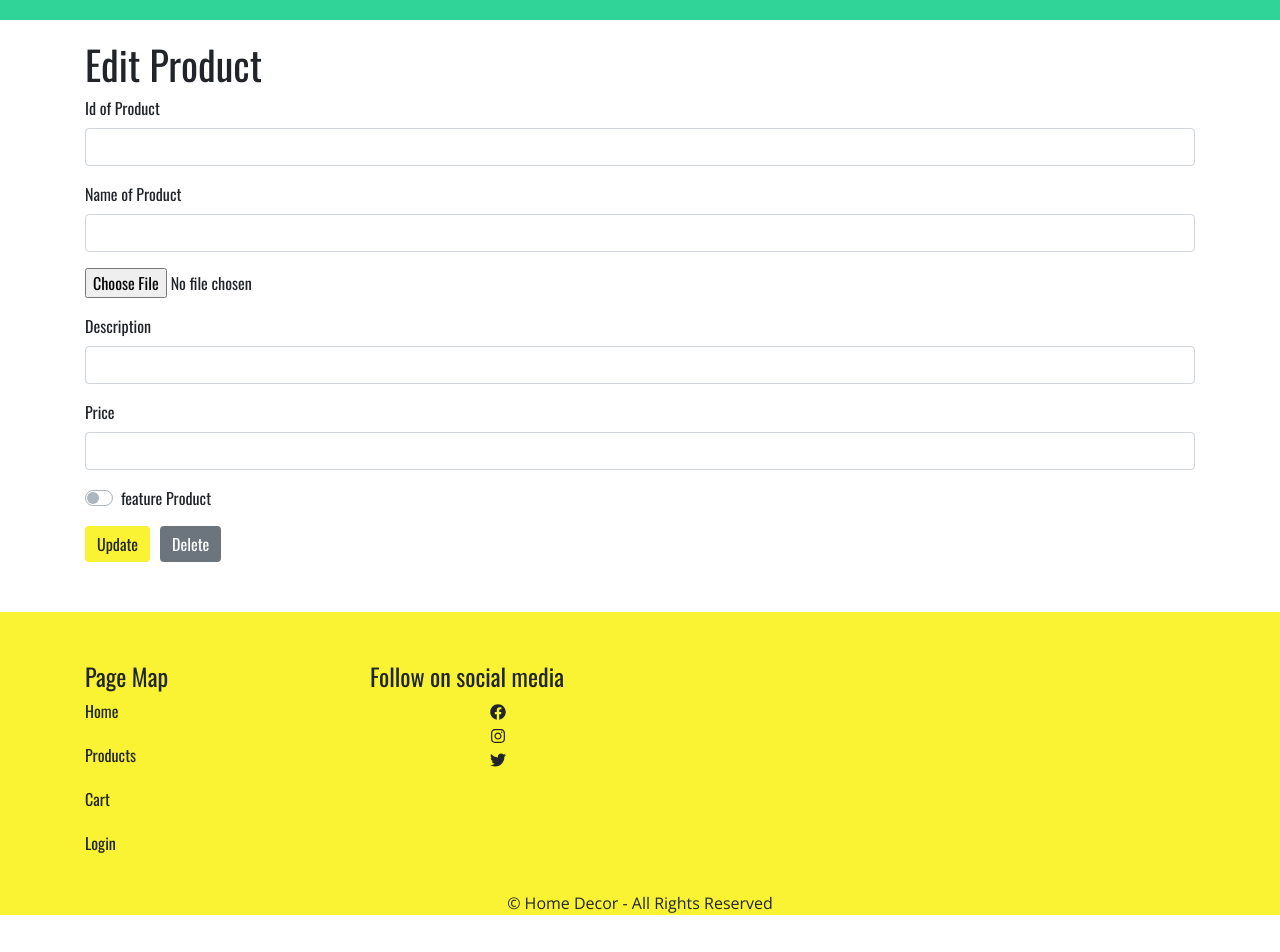
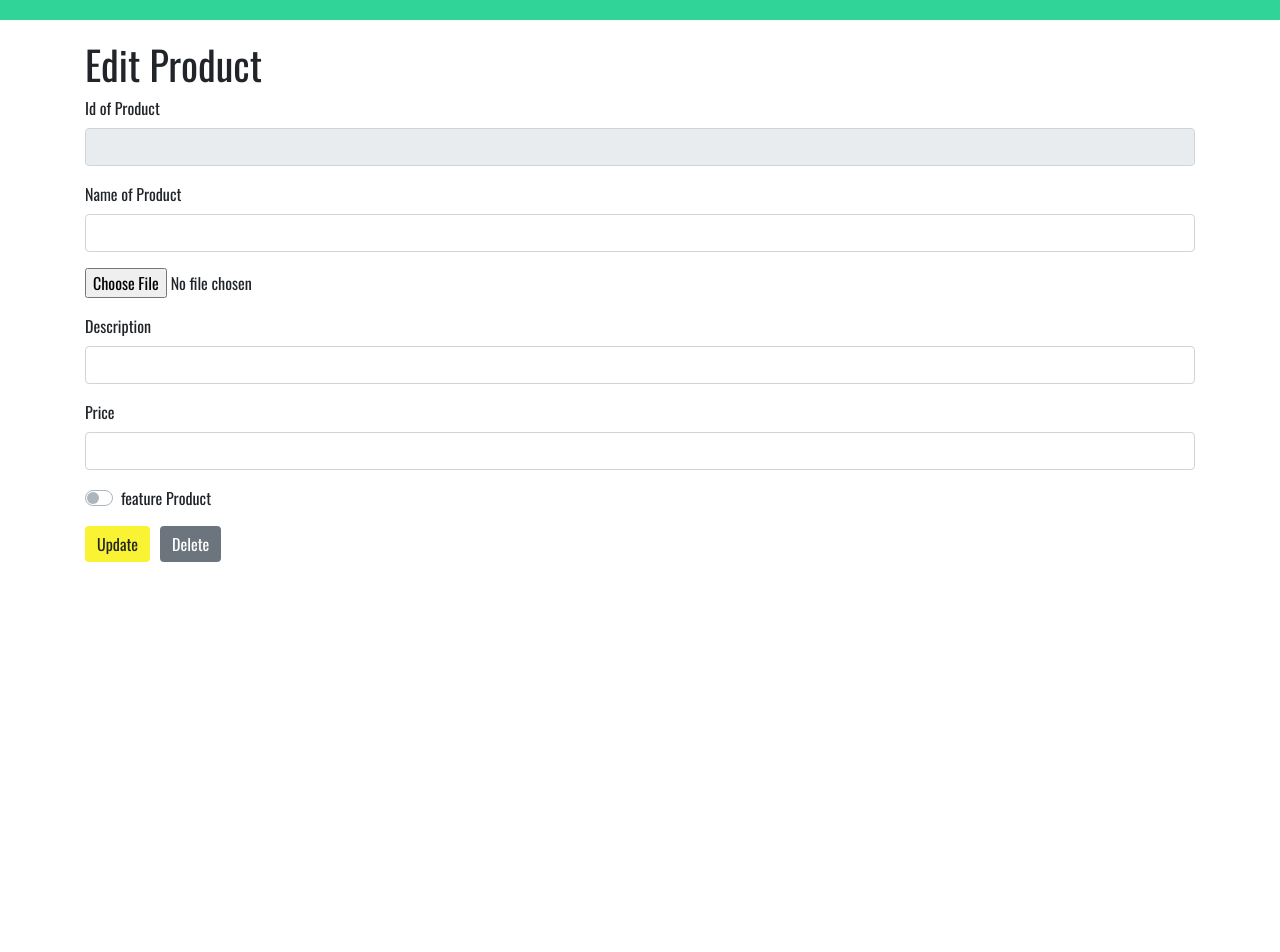
Before and after one commit to moises-magalhaes/semester-project-3, a React (Create React App) app: page /Edit/1 in a window 1280 px wide. Shown: the part 60-1012 px from the top of the page. Before the commit the page ends 975 px from the top, so only its background shows below. Built offline with nearby package versions, Linux system fonts and the light colour scheme.

Commit message:
debugging code

```diff
--- a/package.json
+++ b/package.json
@@ -7,11 +7,13 @@
 		"@fortawesome/free-brands-svg-icons": "^5.15.3",
 		"@fortawesome/free-solid-svg-icons": "^5.15.3",
 		"@fortawesome/react-fontawesome": "^0.1.14",
+		"@popperjs/core": "^2.11.0",
 		"@testing-library/jest-dom": "^5.11.10",
 		"@testing-library/react": "^11.2.6",
 		"@testing-library/user-event": "^12.8.3",
 		"axios": "^0.24.0",
 		"bootstrap": "^4.6.0",
+		"jquery": "^3.6.0",
 		"mdb-ui-kit": "^3.5.1",
 		"react": "^17.0.2",
 		"react-bootstrap": "^1.5.2",
--- a/src/components/common/AdminLogin.js
+++ b/src/components/common/AdminLogin.js
@@ -32,6 +32,7 @@ function AdminLogin({ Login, error }) {
 							setDetails({ ...details, password: e.target.value })
 						}
 						value={details.password}
+						suggested="current-password"
 					/>
 				</Form.Group>
 
--- a/src/components/common/Footer.js
+++ b/src/components/common/Footer.js
@@ -1,5 +1,4 @@
 import React from "react";
-import { Link, BrowserRouter as Router } from "react-router-dom";
 import { FontAwesomeIcon } from "@fortawesome/react-fontawesome";
 import { faFacebook } from "@fortawesome/free-brands-svg-icons";
 import { faInstagram } from "@fortawesome/free-brands-svg-icons";
@@ -12,15 +11,14 @@ function Footer() {
 				<div className="footer-wrapper">
 					<div className="container">
 						<div className="row">
-							<Router>
 							{/* colum 1 */}
 							<div className="col-md-3 col-sm-6">
 								<h4>Page Map</h4>
 								<ul className="footer-nav d-flex flex-column">
-										<Link to="/">Home</Link>
-										<Link to="/products">Products</Link>
-										<Link to="/cart">Cart</Link>
-										<Link to="/login">Login</Link>
+									<a href="/">Home</a>
+									<a href="/products">Products</a>
+									<a href="/cart">Cart</a>
+									<a href="/login">Login</a>
 								</ul>
 							</div>
 							{/* colum 2 */}
@@ -39,7 +37,6 @@ function Footer() {
 								</ul>
 							</div>
 							<div className="col-md-3 col-sm-6"></div>
-							</Router>
 						</div>
 						<div className="footer-bottom">
 							<p className="text-xs-center">
--- a/src/components/common/ProductsPageData.js
+++ b/src/components/common/ProductsPageData.js
@@ -18,9 +18,7 @@ function ProductsPageData() {
 			.then((json) => setData(json));
 	};
 
-	console.log(productsData);
 	// search box
-
 	useEffect(() => {
 		setFilteredSearch(
 			productsData.filter((product) => {
@@ -48,8 +46,8 @@ function ProductsPageData() {
 
 			<div className="products">
 				{filteredSearch.map((product) => (
-					<Card>
-						<div className="product" key={product.id}>
+					<Card key={product.id}>
+						<div className="product">
 							<div className="box-image">
 								{product.image === null || undefined ? (
 									<Card.Img variant="top" src={image1} />
--- a/src/components/hooks/PostProducts.js
+++ b/src/components/hooks/PostProducts.js
@@ -71,6 +71,8 @@ function PostProducts() {
 						price: details.price,
 						featured: details.feature,
 					});
+					alert("Product added successfully");
+					window.location.reload(true);
 				}
 			});
 		});
--- a/src/components/pages/Edit.js
+++ b/src/components/pages/Edit.js
@@ -10,13 +10,13 @@ function Edit() {
 		description: "",
 		price: "",
 		image: [],
+		id: "",
 	});
 
 	//featured product
 	const [toggle, setToggle] = useState(false);
 	const [error, setError] = useState("");
 
-	// const [DeleteProduct, setDeleteProduct] = useState({});
 	const history = useHistory();
 
 	const { id } = useParams();
@@ -28,6 +28,7 @@ function Edit() {
 	const submitHandler = (e) => {
 		e.preventDefault();
 		EditProduct(details);
+		alert("product edited");
 	};
 
 	const handleDelete = (e) => {
@@ -36,6 +37,7 @@ function Edit() {
 		if (window.confirm("Are you sure you wish to delete this item?")) {
 			deleteProduct();
 			history.push("/admin");
+			alert("product deleted");
 		}
 	};
 
@@ -52,8 +54,9 @@ function Edit() {
 		}
 	}, [getToken.token]);
 
+	//edit product
 	const EditProduct = (details) => {
-		console.log(details);
+		// console.log(details);
 		toggle ? setToggle(true) : setToggle(false);
 
 		fetch(baseUrl + `/products/${id}`, {
@@ -90,9 +93,8 @@ function Edit() {
 		});
 	};
 
+	//delete product
 	const deleteProduct = (details) => {
-		console.log(details);
-
 		fetch(baseUrl + `/products/${id}`, {
 			method: "DELETE",
 			headers: {
@@ -115,20 +117,31 @@ function Edit() {
 	};
 
 	return (
-		<div className="container">
+		<div className="container edit-products-page">
+			{id === undefined ? (
+				history.push("/admin")
+			) : (
+				<>
 					<h1>Edit Product</h1>
 					<Form>
 						<Form.Group>
 							<Form.Label>Id of Product</Form.Label>
-					<Form.Control id="ProductId" placeholder={details.id} />
+							<Form.Control
+								id="ProductId"
+								placeholder={details.id}
+								defaultValue={details.id}
+								readOnly
+							/>
 						</Form.Group>
 
 						<Form.Group>
 							<Form.Label>Name of Product</Form.Label>
 							<Form.Control
 								id="title"
-						onChange={(e) => setDetails({ ...details, title: e.target.value })}
-						value={details.title}
+								onChange={(e) =>
+									setDetails({ ...details, title: e.target.value })
+								}
+								defaultValue={details.title}
 								placeholder={details.title}
 							/>
 						</Form.Group>
@@ -136,8 +149,10 @@ function Edit() {
 						<Form.Group>
 							<Form.File
 								id="image"
-						onChange={(e) => setDetails({ ...details, image: e.target.value })}
-						value={details.image}
+								onChange={(e) =>
+									setDetails({ ...details, image: e.target.value })
+								}
+								defaultValue={details.image}
 							/>
 						</Form.Group>
 						<Form.Group>
@@ -147,8 +162,8 @@ function Edit() {
 								onChange={(e) =>
 									setDetails({ ...details, description: e.target.value })
 								}
-						value={details.description}
 								placeholder={details.description}
+								defaultValue={details.description}
 							/>
 						</Form.Group>
 
@@ -156,9 +171,11 @@ function Edit() {
 							<Form.Label>Price</Form.Label>
 							<Form.Control
 								id="price"
-						onChange={(e) => setDetails({ ...details, price: e.target.value })}
-						value={details.price}
+								onChange={(e) =>
+									setDetails({ ...details, price: e.target.value })
+								}
 								placeholder={details.price}
+								defaultValue={details.price}
 							/>
 						</Form.Group>
 
@@ -170,8 +187,8 @@ function Edit() {
 										id={`default-${type}`}
 										label="feature Product"
 										onChange={(e) => setToggle((prevState) => !prevState)}
-								value={details.feature}
 										placeholder={details.feature}
+										defaultValue={details.feature}
 									/>
 								</div>
 							))}
@@ -195,6 +212,8 @@ function Edit() {
 							Delete
 						</Button>
 					</Form>
+				</>
+			)}
 		</div>
 	);
 }
--- a/src/components/sass/partials/_footer.scss
+++ b/src/components/sass/partials/_footer.scss
@@ -1,7 +1,11 @@
 .footer {
-	margin-top: 50px;
+	margin-top: 300px;
 	padding-top: 50px;
 	background-color: $color-secondary;
+	top: 100%;
+	align-self: flex-end;
+	width: 100%;
+	flex-shrink: 0;
 
 	.footer-wrapper {
 		.container {
@@ -35,9 +39,18 @@
 }
 
 @media (min-width: 576px) {
-	.footer-wrapper {
-		.container {
-			text-align: left !important;
+	.footer {
+		margin-top: 450px;
+		.footer-wrapper {
+			.container {
+				text-align: left !important;
+			}
 		}
 	}
 }
+
+@media (min-width: 992px) {
+	.footer {
+		margin-top: 650px;
+	}
+}
--- a/src/components/sass/partials/_navbar.scss
+++ b/src/components/sass/partials/_navbar.scss
@@ -1,6 +1,7 @@
 .navbar {
 	background-color: $color-primary !important;
 	z-index: 1;
+	flex: 1 0 auto;
 	.container {
 		display: grid;
 		grid-template-columns: 3fr 2fr 1fr 0.3fr 1fr;
--- /dev/null
+++ b/src/components/sass/partials/_root.scss
@@ -0,0 +1,15 @@
+html,
+body {
+	height: 100%;
+	box-sizing: border-box;
+	display: flex;
+	flex-direction: column;
+	align-content: space-between;
+
+	#root {
+		min-height: 100%;
+		display: flex;
+		flex-direction: column;
+		align-content: space-between;
+	}
+}
--- a/src/components/sass/partials/layout/_products.scss
+++ b/src/components/sass/partials/layout/_products.scss
@@ -33,8 +33,12 @@
 	.product-detail {
 		display: flex;
 		justify-content: space-between;
+
 		.card {
 			max-width: 600px !important;
+			.box-image {
+				height: 500px;
+			}
 		}
 		.btn-secondary {
 			margin-top: 0;
--- a/src/components/sass/style.scss
+++ b/src/components/sass/style.scss
@@ -1,4 +1,5 @@
 @import "~bootstrap/scss/bootstrap";
+@import "./partials/root";
 @import "./partials/base";
 @import "./partials/navbar";
 @import "./partials/typography";
```
Also changed, not shown: 1 other file (tests, documents, lock files or other folders). Lines whose indentation alone changed are shown as unchanged.
